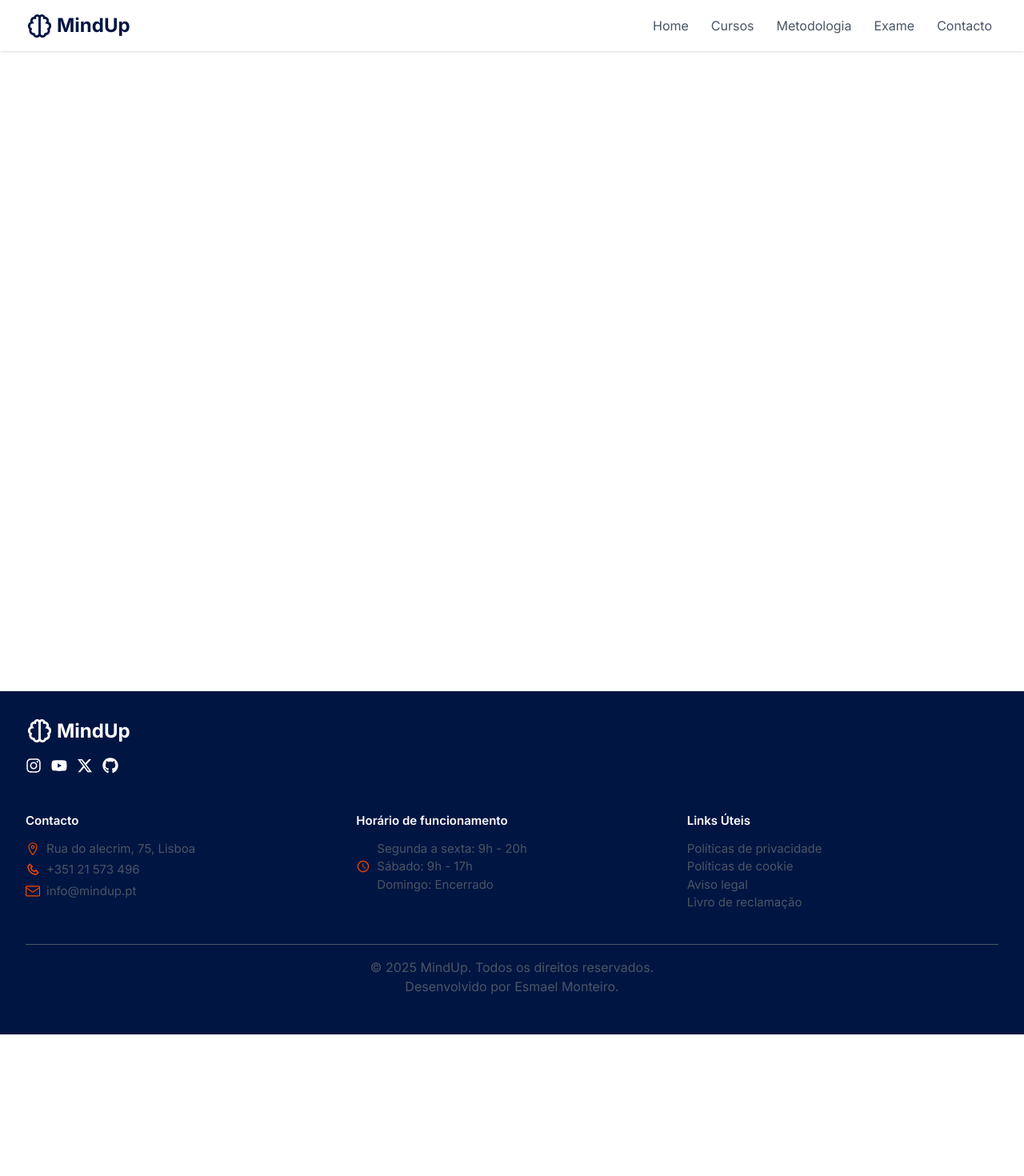
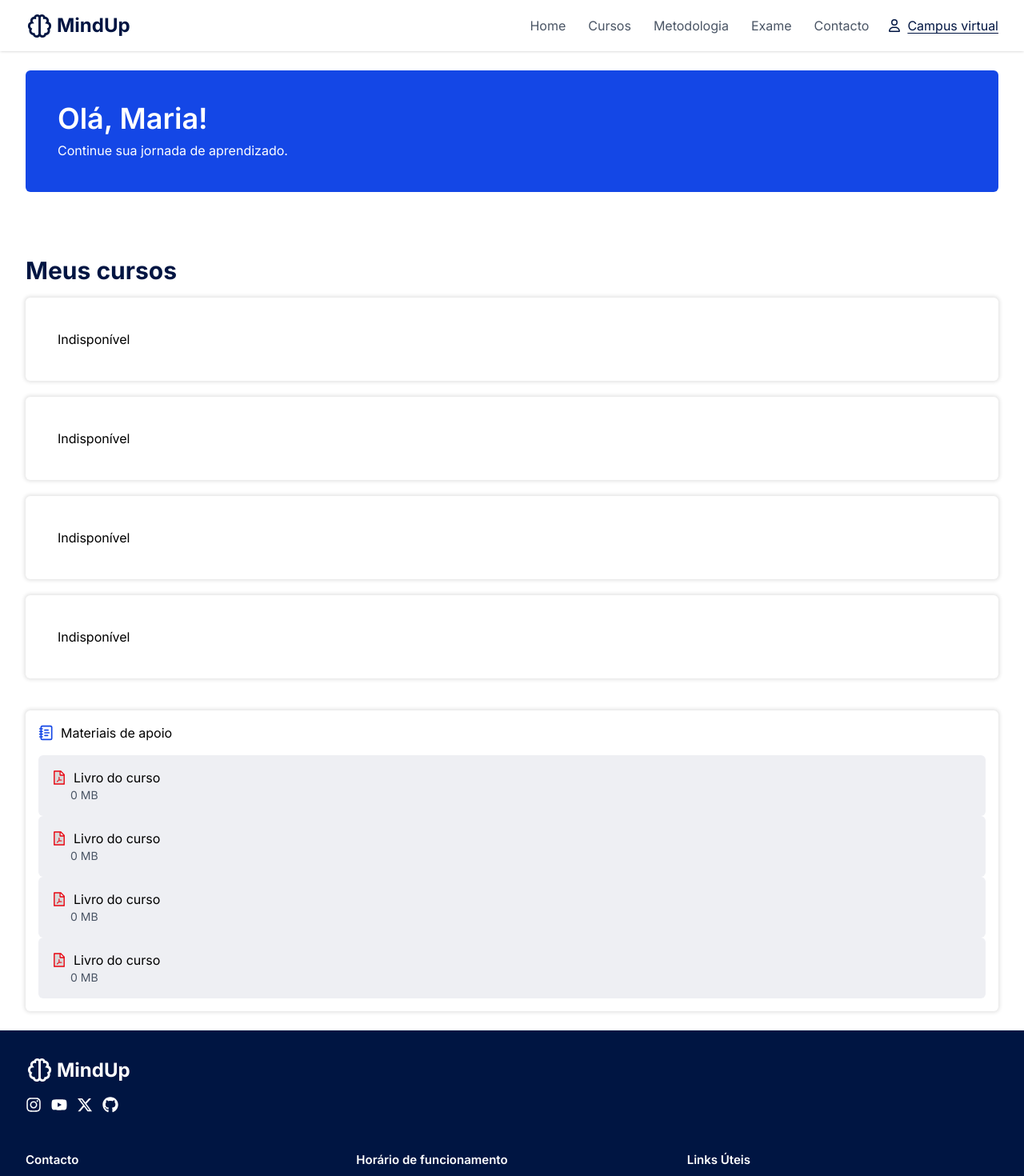
Before and after one commit to Esmael-coder/School_Academy, a React (Vite) app in the folder projecto-final/: page /portal-aluno in a window 1280 px wide. Shown: the top 1470 px of the page at 80% size. Before the commit the page ends 1293 px from the top, so only its background shows below. Built offline with nearby package versions, Linux system fonts and the light colour scheme.

Commit message:
campus virtual

```diff
--- a/projecto-final/src/App.jsx
+++ b/projecto-final/src/App.jsx
@@ -57,7 +57,7 @@ function App() {
             <Route path='/cadastro' element={<Cadastro />} />
             <Route path='/login' element={<Login />} />
             {/* enviando essa pagina como children para ser renderizada se existir token */}
-            <Route path='/portal-aluno' element={<PrivateRoute><PortalAluno/></PrivateRoute>}/>
+            <Route path='/portal-aluno' element={<PortalAluno/>}/>
             <Route path='*' element={<Page404 />} />
           </Routes>
       </main>
--- a/projecto-final/src/components/Header.jsx
+++ b/projecto-final/src/components/Header.jsx
@@ -3,6 +3,8 @@ import React, { useState } from 'react'
 import { BiBrain, BiLogIn, BiMenu, } from "react-icons/bi";
 import { MdOutlineSchool, MdClose } from "react-icons/md";
 import { Link, NavLink } from 'react-router-dom';
+import { FaRegUser } from "react-icons/fa6";
+
 import { links } from '../const/Constants'; //lembrar de fechar os icones como tag quando usar
 
 export const Header = () => {
@@ -40,6 +42,7 @@ export const Header = () => {
 
                                     return (
 
+
                                         <div key={link.name} className='flex items-center gap-2 border-b py-5'>
                                             <Icon />
                                             <NavLink
@@ -47,16 +50,22 @@ export const Header = () => {
                                                 to={link.path}>{link.name}
                                             </NavLink>
                                         </div>
+
                                     )
                                 })
                             }
+
+                            <Link to={"/portal-aluno"} className='self-center flex gap-2 mt-20 underline underline-offset-3 text-primary hover:text-hightlight'>
+                                <FaRegUser size={20} />
+                                <span>Campus virtual</span>
+                            </Link>
 
                         </nav>
                     </div>
 
 
                     {/*navbar para desktop e tablets maiores*/}
-                    <div className='hidden md:block text-gray-600'>
+                    <div className='hidden md:flex md:gap-4 text-gray-600'>
                         <nav className='flex gap-3'>
                             {
                                 links.map(link => (
@@ -64,12 +73,16 @@ export const Header = () => {
                                     <NavLink
                                         key={link.name}
                                         to={link.path}
-                                        className={({isActive})=> (isActive ? "p-2 rounded-sm bg-secondary text-primary": "p-2 rounded-sm hover:bg-secondary hover:text-primary")}
+                                        className={({ isActive }) => (isActive ? "p-2 rounded-sm bg-secondary text-primary" : "p-2 rounded-sm hover:bg-secondary hover:text-primary")}
                                         onClick={() => changeActive(link.name)}>{link.name}
                                     </NavLink>
                                 ))
                             }
                         </nav>
+                        <Link to={"/portal-aluno"} className='self-center flex items-center gap-2 underline underline-offset-3 text-primary hover:text-hightlight'>
+                            <FaRegUser size={16} />
+                            <span>Campus virtual</span>
+                        </Link>
                     </div>
                 </div>
             </div>
--- a/projecto-final/src/pages/PortalAluno/PortalAluno.jsx
+++ b/projecto-final/src/pages/PortalAluno/PortalAluno.jsx
@@ -1,7 +1,76 @@
+import { LuNotebookText } from "react-icons/lu";
+import { AiTwotoneFilePdf } from "react-icons/ai";
 import React from 'react'
 
 export const PortalAluno = () => {
   return (
-    <div>PortalAluno</div>
+    <div className='w-full max-w-7xl mx-auto py-6 px-4 md:px-6 lg:px-8'>
+
+      <section className='w-full p-10 bg-hightlight text-white rounded-md'>
+        <h1 className='font-semibold text-3xl lg:text-4xl mb-2'>Olá, Maria!</h1>
+        <p>Continue sua jornada de aprendizado.</p>
+      </section>
+
+      <section className='mt-20'>
+        <h2 className='text-primary text-2xl lg:text-3xl font-bold mb-4'>Meus cursos</h2>
+        <div className='flex flex-col gap-5'>
+          <div className='p-10 w-full rounded-md shadow-[var(--boxShadow2)]'>
+            <h3>Indisponível</h3>
+          </div>
+          <div className='p-10 w-full rounded-md shadow-[var(--boxShadow2)]'>
+            <h3>Indisponível</h3>
+          </div>
+          <div className='p-10 w-full rounded-md shadow-[var(--boxShadow2)]'>
+            <h3>Indisponível</h3>
+          </div>
+          <div className='p-10 w-full rounded-md shadow-[var(--boxShadow2)]'>
+            <h3>Indisponível</h3>
+          </div>
+        </div>
+      </section>
+
+      <section className='mt-10 p-4 shadow-[var(--boxShadow2)] rounded-md'>
+        <h3 className='flex items-center gap-2 mb-4'>
+          <LuNotebookText className="text-hightlight" size={20} />
+          Materiais de apoio
+        </h3>
+
+        <div>
+
+
+          <div className='flex flex-col p-4 rounded-md bg-sombra'>
+            <h2 className="flex items-center gap-2">
+              <AiTwotoneFilePdf className="text-red-600" size={20} />
+              Livro do curso
+            </h2>
+            <span className="text-gray-600 text-sm pl-6">0 MB</span>
+          </div>
+
+          <div className='flex flex-col p-4 rounded-md bg-sombra'>
+            <h2 className="flex items-center gap-2">
+              <AiTwotoneFilePdf className="text-red-600" size={20} />
+              Livro do curso
+            </h2>
+            <span className="text-gray-600 text-sm pl-6">0 MB</span>
+          </div>
+
+          <div className='flex flex-col p-4 rounded-md bg-sombra'>
+            <h2 className="flex items-center gap-2">
+              <AiTwotoneFilePdf className="text-red-600" size={20} />
+              Livro do curso
+            </h2>
+            <span className="text-gray-600 text-sm pl-6">0 MB</span>
+          </div>
+
+          <div className='flex flex-col p-4 rounded-md bg-sombra'>
+            <h2 className="flex items-center gap-2">
+              <AiTwotoneFilePdf className="text-red-600" size={20} />
+              Livro do curso
+            </h2>
+            <span className="text-gray-600 text-sm pl-6">0 MB</span>
+          </div>
+        </div>
+      </section>
+    </div>
   )
 }
```
